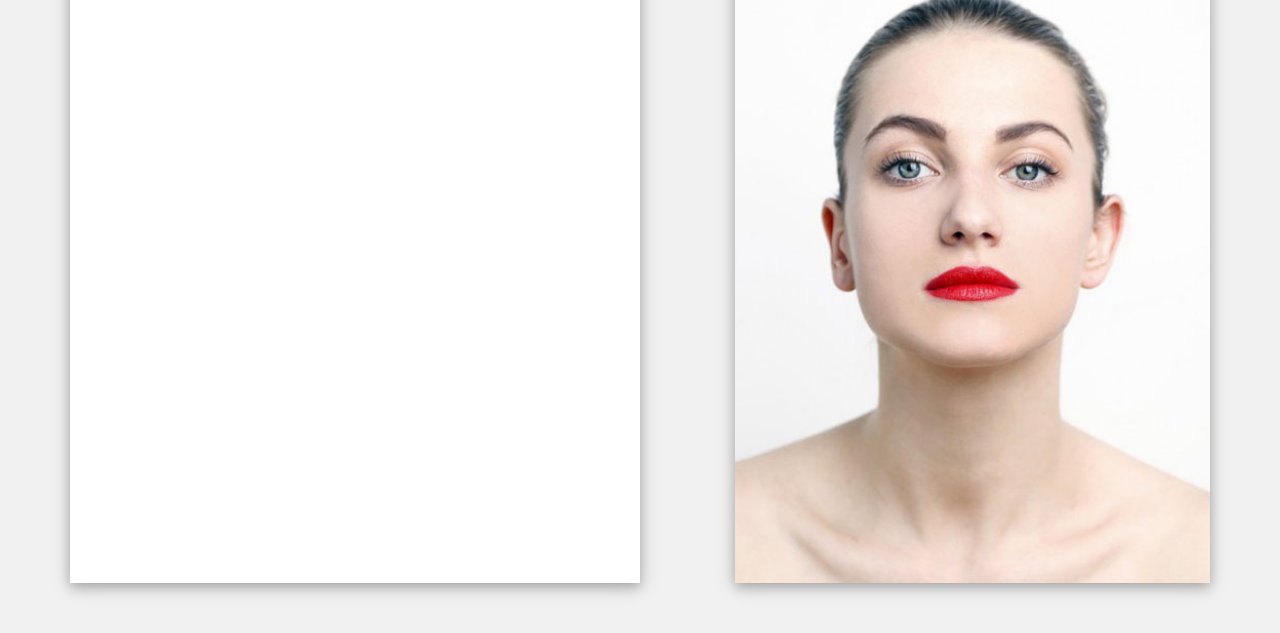
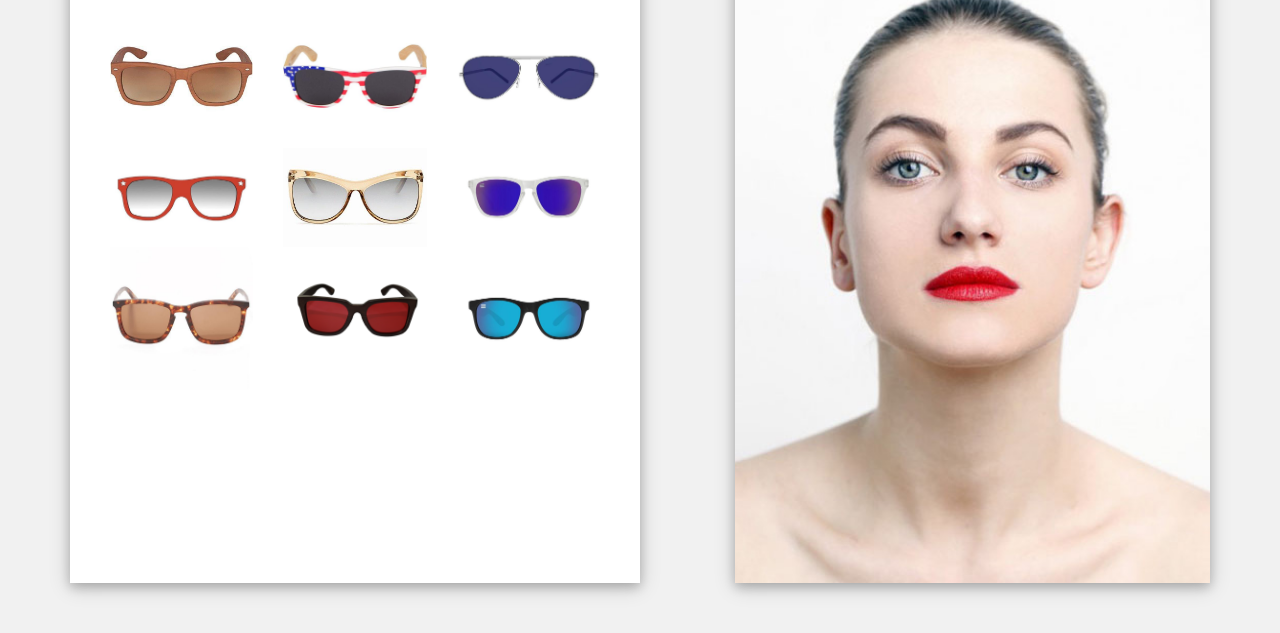
Before and after one commit to phamngoctu2506/DN06PhamTu27, a plain HTML site: page index.html in a window 1280 px wide. Shown: the part 87-720 px from the top of the page. Drawn offline with nearby package versions, Linux system fonts and the light colour scheme.

Commit message:
thêm hiển thị

```diff
--- a/js/main.js
+++ b/js/main.js
@@ -9,3 +9,14 @@ let dataGlasses = [
     { id: "G8", src: "./img/g8.jpg", virtualImg: "./img/v8.png", brand: "Polo", name: "NATTY ICE", color: "Red, Black", price: 120, description: "Lorem ipsum dolor sit amet consectetur adipisicing elit. Reprehenderit, unde enim." },
     { id: "G9", src: "./img/g9.jpg", virtualImg: "./img/v9.png", brand: "Coarch", name: "MIDNIGHT VIXEN REMIX", color: "Blue, Black", price: 120, description: "Lorem ipsum dolor sit amet consectetur adipisicing elit. Sit consequatur soluta ad aut laborum amet." }
 ];
+
+let hienThi = () => {
+    let newDataGlasses = dataGlasses.map(function (dataGlasses) {
+        // console.log(dataGlasses.src);
+        return `<div class="col-4"><img src="${dataGlasses.src}" alt="" style="width: 100%;"></div>`;
+    });
+    // console.log(newDataGlasses);
+    let content = newDataGlasses.join("");
+    document.querySelector('#vglassesList').innerHTML = content;
+}
+hienThi();
```
Also changed, not shown: index.html (+1 -0 lines).
